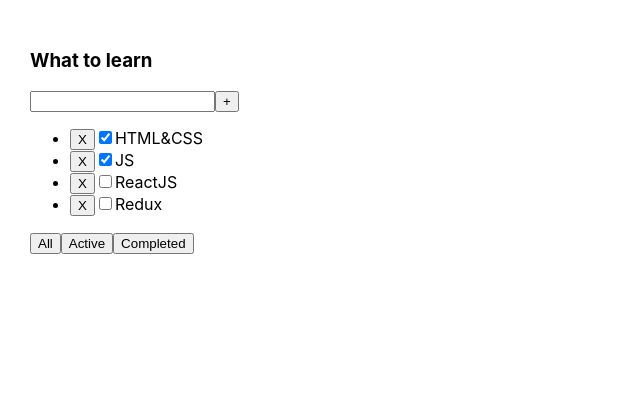
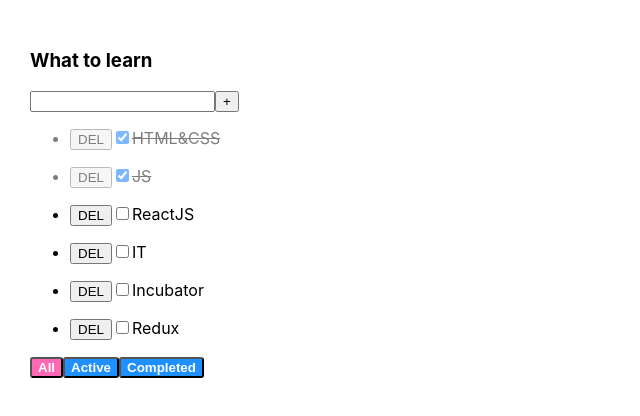
Before and after one commit to AndreiKastsiukovich/myTodolist, a React (Create React App) app: page / in a window 1280 px wide. Shown: the top 416 px of the page, without its empty margins (0-640 px from the left). Built offline with nearby package versions, Linux system fonts and the light colour scheme.

Commit message:
Commit-1

```diff
--- a/src/App.css
+++ b/src/App.css
@@ -6,6 +6,7 @@
 .App > div {
   margin-right: 50px;
 }
+
 .task {
   font-weight: bold;
 }
@@ -23,10 +24,10 @@
 
 }
 
-.active-filter1 {
+.default-filter {
   background-color: dodgerblue;
   font-weight: bold;
-  color:snow;
+  color:white;
   border-radius: 3px;
 
 }
@@ -36,6 +37,10 @@
   justify-content: space-between;
 }
 
+.input-text-error{
+  color: red;
+}
+
 .input-error {
   border:2px solid hotpink;
   outline: none;
--- a/src/App.tsx
+++ b/src/App.tsx
@@ -2,58 +2,61 @@ import React, {useState} from 'react';
 import './App.css';
 import {TaskType, Todolist} from './Todolist';
 
-export type ButtonNameType = 'All'|'Active'|'Completed'
+export type FilterNameType = 'all'|'completed'|'active'
+
 
 function App() {
 
-    let[tasks1,SetTasks] = useState<TaskType[]>([
+    const [tasks,setTask] = useState<TaskType[]>([
         { id: 1, title: "HTML&CSS", isDone: true },
         { id: 2, title: "JS", isDone: true },
         { id: 3, title: "ReactJS", isDone: false },
-        { id: 4, title: "Redux", isDone: false }
+        { id: 4, title: "IT", isDone: false },
+        { id: 5, title: "Incubator", isDone: false },
+        { id: 6, title: "Redux", isDone: false },
     ])
 
+    const [filterName,SetFilterName] = useState<FilterNameType>('all')
 
-    const addTask = (title:string) => {
-        let newTask = { id: 1, title: title, isDone: true }
-        SetTasks([...tasks1,newTask])
+    const changeCheckBox = (taskId:number,status:boolean) => {
+        setTask(tasks.map(el=>el.id === taskId ? {...el,isDone:status} : el))
+    }
+
+    const addTask = (text:string) => {
+        let newTask = { id: 1, title: text, isDone: true }
+        setTask([newTask,...tasks])
     }
 
     const removeTasks = (id:number) => {
-        let removedTasks = tasks1.filter((el)=>el.id !== id)
-        SetTasks(removedTasks)
+        let removedTasks = tasks.filter(el=>el.id !== id)
+        setTask(removedTasks)
     }
 
-    let [buttonName, setButtonName] = useState<ButtonNameType>('All')
-
-    let filteredTasks = tasks1
-
-    if (buttonName === "All") {
-        filteredTasks = tasks1
-    }
-    if (buttonName === "Active") {
-        filteredTasks = tasks1.filter((el) => el.isDone === false)
-    }
-    if (buttonName === "Completed") {
-        filteredTasks = tasks1.filter((el) => el.isDone === true)
+    const filterTasks = (filter:FilterNameType) => {
+        SetFilterName(filter)
     }
 
-    const filterTasks = (buttonName: ButtonNameType) => {
-        setButtonName(buttonName)
+    let filteringTasks = tasks;
+
+    if(filterName === 'active'){
+        filteringTasks = tasks.filter(el=>!el.isDone)
+    }
+    if(filterName === 'completed'){
+        filteringTasks = tasks.filter(el=>el.isDone)
     }
 
+
     return (
-        <div>
         <div className="App">
             <Todolist
                 title="What to learn"
-                    tasks={filteredTasks}
+                tasks={filteringTasks}
                 removeTasks={removeTasks}
                 filterTasks={filterTasks}
-                    addTaskFunction={addTask}
-
+                addTask={addTask}
+                changeCheckBox={changeCheckBox}
+                filterName={filterName}
             />
-            </div>
         </div>
     );
 }
--- a/src/Todolist.tsx
+++ b/src/Todolist.tsx
@@ -1,5 +1,6 @@
-import React, {ChangeEvent, useState} from 'react';
-import {ButtonNameType} from "./App";
+import React, {ChangeEvent,KeyboardEvent, useState} from 'react';
+import {FilterNameType} from "./App";
+
 
 export type TaskType = {
     id: number
@@ -10,61 +11,87 @@ export type TaskType = {
 type PropsType = {
     title: string
     tasks: TaskType[]
-    removeTasks: (id:number)=>void
-    filterTasks: (buttonName:ButtonNameType)=>void
-    addTaskFunction:(title:string)=>void
+    removeTasks:(id:number)=>void
+    filterTasks:(filter:FilterNameType)=>void
+    addTask:(text:string)=>void
+    changeCheckBox:(taskId:number,status:boolean)=>void
+    filterName:(FilterNameType)
 }
 
-export function Todolist(props: PropsType) {
 
+export const Todolist: React.FC<PropsType> = (props) => {
+    const {title, tasks,removeTasks,filterTasks,addTask,filterName} = props
 
-    const onClickHandlerName = (buttonName:ButtonNameType) => {
-        props.filterTasks(buttonName)
+    const[text,SetTitle] = useState<string>('')
+
+    const [error,SetError] = useState<string>('')
+
+    const onClickDelTask = (id:number) => {
+        removeTasks(id)
     }
 
-    const[title,SetTitle] = useState('')
+    const onClickFilterHandler = (filter:FilterNameType) => {
+        filterTasks(filter)
+    }
 
-    const onChangeHandler = (event:ChangeEvent<HTMLInputElement>) => {
+    const onChangInputHandler = (event: ChangeEvent<HTMLInputElement>) => {
         SetTitle(event.currentTarget.value)
     }
 
-    const onClickHandler = () => {
-        props.addTaskFunction(title)
-        SetTitle('')
+    const onClickAddTaskHandler = () => {
+        if(text.trim() !== ''){
+            addTask(text.trim())
+            SetTitle('')
+        }else{
+            SetError('Error Add text!')
+        }
+
     }
 
-    const removeTaskMap = props.tasks.map((el)=>{
+    const onKeyPressHandler = (event:KeyboardEvent<HTMLInputElement>) => {
+        SetError('')
+        if(event.key === 'Enter'){
+            onClickAddTaskHandler()
+        }
+    }
 
-        const deletedTasks = () => {
-            props.removeTasks(el.id)
+    const mappedTask = tasks.map((el) => {
+
+        const onChangeStatusHandler = (event: ChangeEvent<HTMLInputElement>) => {
+            props.changeCheckBox(el.id, event.currentTarget.checked)
         }
+        return (
+            <ul className={el.isDone?'task-done':''}>
+                <li key={el.id}>
 
-        return(
+                    <button onClick={() => onClickDelTask(el.id)}>DEL</button>
+                    <input type='checkbox' checked={el.isDone} onChange={onChangeStatusHandler}/>
+                    <span>{el.title}</span>
 
-            <li>
-                <button onClick={deletedTasks}> X </button>
-                <input type="checkbox" checked={el.isDone}/>
-                <span>{el.title}</span>
-            </li>
+                </li>
+            </ul>
         )
     })
 
+    return <div>
+        <h3>{title}</h3>
+        <div>
+            <input className={error ? 'input-error': ''}
+                   value={text}
+                   onChange={onChangInputHandler}
+                   onKeyPress={onKeyPressHandler}
+            />
 
-    return <div>
-        <h3>{props.title}</h3>
-        <div>
+            <button onClick={onClickAddTaskHandler}>+</button>
 
-            <input value={title} onChange={onChangeHandler}/>
-            <button onClick={onClickHandler}>+</button>
+            {error && <div className={'input-text-error'}>{error}</div>}
 
         </div>
-        <ul>
-            {removeTaskMap}
-        </ul>
+        {mappedTask}
         <div>
-            <button onClick={()=>onClickHandlerName('All')}>All</button>
-            <button onClick={()=>onClickHandlerName('Active')}>Active</button>
-            <button onClick={()=>onClickHandlerName('Completed')}>Completed</button>
+            <button className={filterName === 'all'? 'active-filter':'default-filter'} onClick={() => onClickFilterHandler('all')}>All</button>
+            <button className={filterName === 'active'?'active-filter':'default-filter'} onClick={() => onClickFilterHandler('active')}>Active</button>
+            <button className={filterName === 'completed' ? 'active-filter':'default-filter'} onClick={() => onClickFilterHandler('completed')}>Completed</button>
         </div>
     </div>
 }
```
Lines whose indentation alone changed are shown as unchanged.
